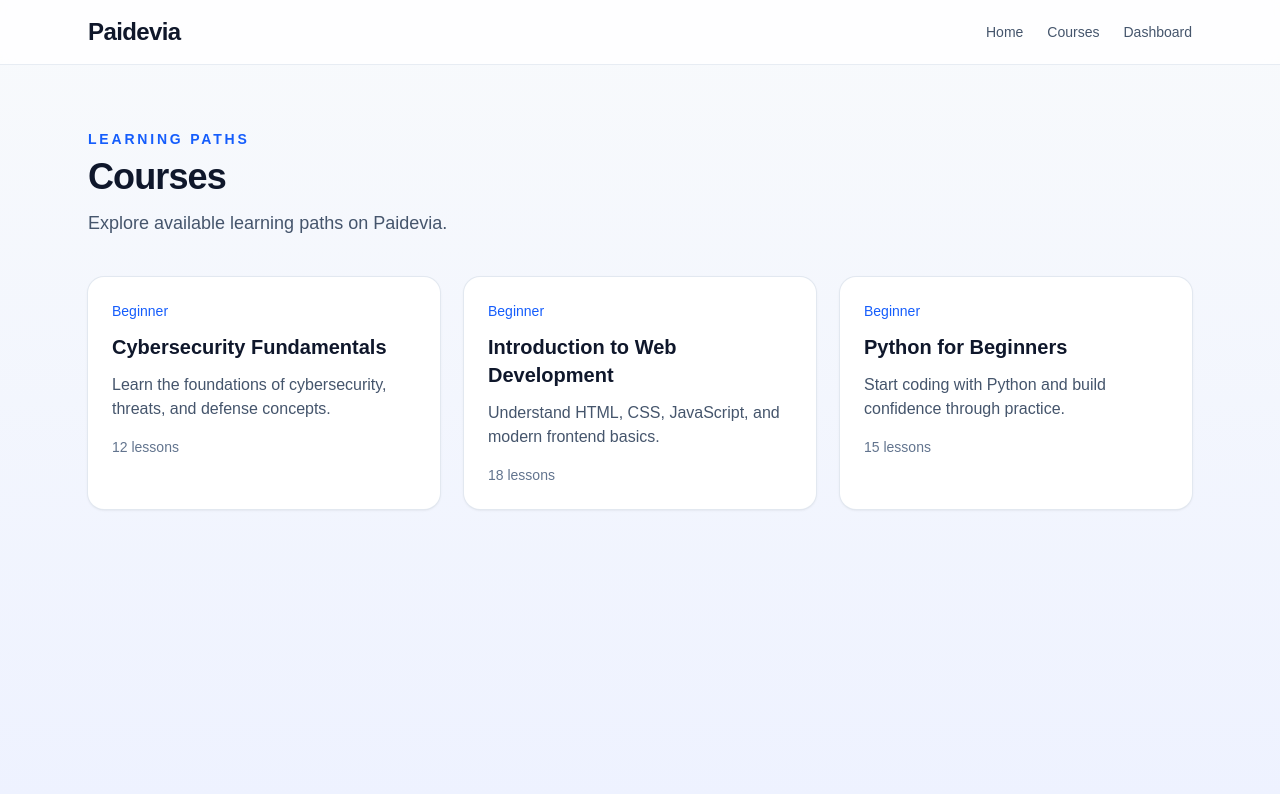
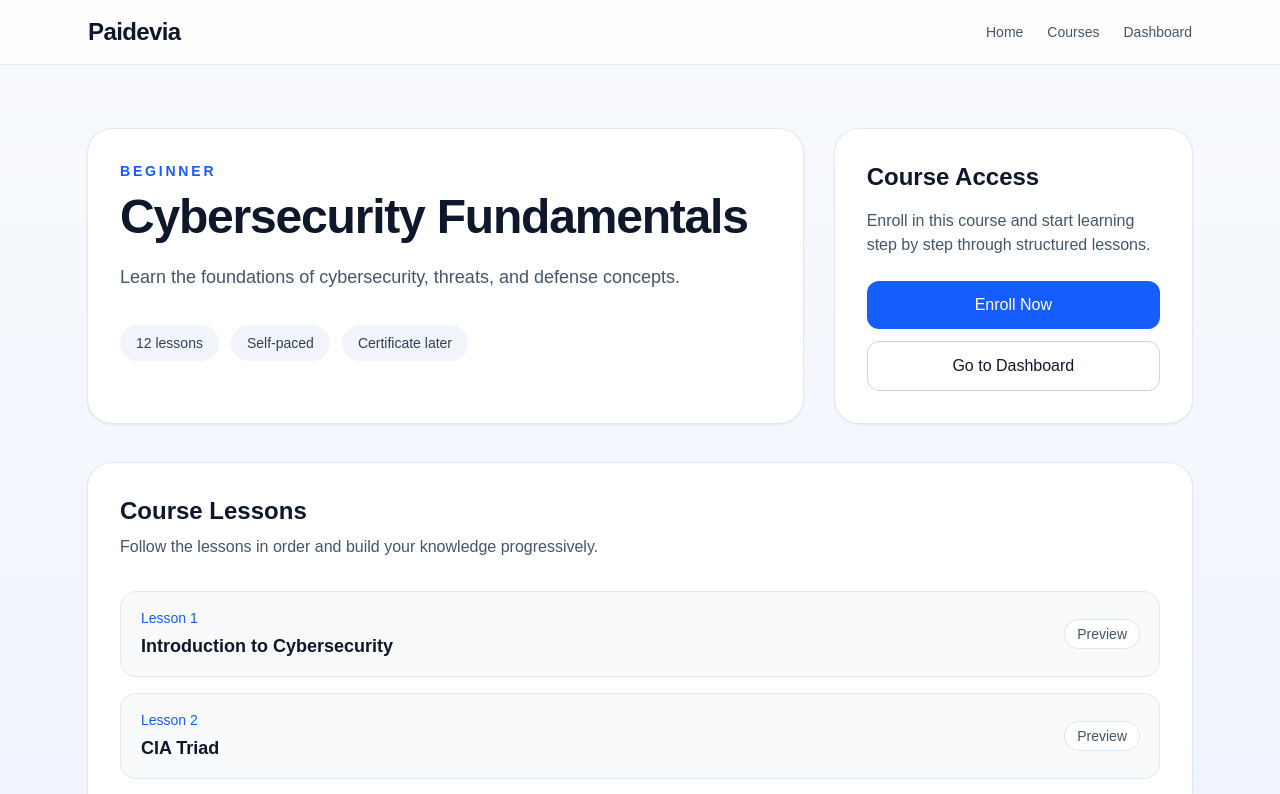
Before and after one commit to Laugerr/Paidevia, a Next.js app: page /courses/cybersecurity-fundamentals in a window 1280 px wide. Shown: the top 794 px of the page. Built offline with nearby package versions, Linux system fonts and the light colour scheme.

Commit message:
✨ feat: improve course detail page design

```diff
--- a/app/courses/[slug]/page.tsx
+++ b/app/courses/[slug]/page.tsx
@@ -1,38 +1,118 @@
 import Link from "next/link";
 import { courses } from "@/lib/courses";
 
-export default function CoursesPage() {
+type CoursePageProps = {
+  params: Promise<{
+    slug: string;
+  }>;
+};
+
+export default async function CoursePage({ params }: CoursePageProps) {
+  const { slug } = await params;
+  const course = courses.find((course) => course.slug === slug);
+
+  if (!course) {
+    return (
+      <main className="mx-auto max-w-5xl px-6 py-16">
+        <div className="rounded-2xl bg-white p-8 shadow-sm ring-1 ring-slate-200">
+          <h1 className="text-4xl font-bold tracking-tight text-slate-900">
+            Course Not Found
+          </h1>
+          <p className="mt-4 text-slate-600">
+            The course you are looking for does not exist.
+          </p>
+          <Link
+            href="/courses"
+            className="mt-6 inline-block rounded-xl bg-blue-600 px-5 py-3 font-medium text-white transition hover:bg-blue-700"
+          >
+            Back to Courses
+          </Link>
+        </div>
+      </main>
+    );
+  }
+
   return (
     <main className="mx-auto max-w-6xl px-6 py-16">
-      <section className="mb-10">
+      <section className="grid gap-8 lg:grid-cols-[2fr_1fr]">
+        <div className="rounded-3xl bg-white p-8 shadow-sm ring-1 ring-slate-200">
           <p className="text-sm font-semibold uppercase tracking-[0.2em] text-blue-600">
-          Learning Paths
+            {course.level}
           </p>
-        <h1 className="mt-2 text-4xl font-bold tracking-tight text-slate-900">
-          Courses
+
+          <h1 className="mt-3 text-4xl font-bold tracking-tight text-slate-900 md:text-5xl">
+            {course.title}
           </h1>
-        <p className="mt-3 text-lg text-slate-600">
-          Explore available learning paths on Paidevia.
+
+          <p className="mt-5 max-w-3xl text-lg leading-8 text-slate-600">
+            {course.description}
           </p>
+
+          <div className="mt-8 flex flex-wrap gap-3">
+            <span className="rounded-full bg-slate-100 px-4 py-2 text-sm font-medium text-slate-700">
+              {course.lessons} lessons
+            </span>
+            <span className="rounded-full bg-slate-100 px-4 py-2 text-sm font-medium text-slate-700">
+              Self-paced
+            </span>
+            <span className="rounded-full bg-slate-100 px-4 py-2 text-sm font-medium text-slate-700">
+              Certificate later
+            </span>
+          </div>
+        </div>
+
+        <aside className="rounded-3xl bg-white p-8 shadow-sm ring-1 ring-slate-200">
+          <h2 className="text-2xl font-semibold text-slate-900">
+            Course Access
+          </h2>
+          <p className="mt-4 text-slate-600">
+            Enroll in this course and start learning step by step through structured lessons.
+          </p>
+
+          <button className="mt-6 w-full rounded-xl bg-blue-600 px-5 py-3 font-medium text-white transition hover:bg-blue-700">
+            Enroll Now
+          </button>
+
+          <Link
+            href="/dashboard"
+            className="mt-3 block w-full rounded-xl border border-slate-300 px-5 py-3 text-center font-medium text-slate-900 transition hover:bg-slate-50"
+          >
+            Go to Dashboard
+          </Link>
+        </aside>
       </section>
 
-      <section className="grid gap-6 md:grid-cols-2 lg:grid-cols-3">
-        {courses.map((course) => (
-          <Link key={course.id} href={`/courses/${course.slug}`}>
-            <article className="h-full rounded-2xl bg-white p-6 shadow-sm ring-1 ring-slate-200 transition duration-200 hover:-translate-y-1 hover:shadow-md">
-              <p className="mb-3 text-sm font-medium text-blue-600">
-                {course.level}
+      <section className="mt-10 rounded-3xl bg-white p-8 shadow-sm ring-1 ring-slate-200">
+        <h2 className="text-2xl font-semibold text-slate-900">
+          Course Lessons
+        </h2>
+        <p className="mt-2 text-slate-600">
+          Follow the lessons in order and build your knowledge progressively.
         </p>
-              <h2 className="mb-3 text-xl font-semibold text-slate-900">
-                {course.title}
-              </h2>
-              <p className="mb-4 text-slate-600">{course.description}</p>
-              <p className="text-sm font-medium text-slate-500">
-                {course.lessons} lessons
+
+        <ul className="mt-8 space-y-4">
+          {course.lessonList.map((lesson, index) => (
+            <li
+              key={lesson}
+              className="rounded-2xl border border-slate-200 bg-slate-50 px-5 py-4 transition hover:bg-slate-100"
+            >
+              <div className="flex items-center justify-between gap-4">
+                <div>
+                  <p className="text-sm font-medium text-blue-600">
+                    Lesson {index + 1}
                   </p>
-            </article>
-          </Link>
+                  <h3 className="mt-1 text-lg font-semibold text-slate-900">
+                    {lesson}
+                  </h3>
+                </div>
+
+                <span className="rounded-full bg-white px-3 py-1 text-sm font-medium text-slate-600 ring-1 ring-slate-200">
+                  Preview
+                </span>
+              </div>
+            </li>
           ))}
+        </ul>
       </section>
     </main>
   );
```
Lines whose indentation alone changed are shown as unchanged.
